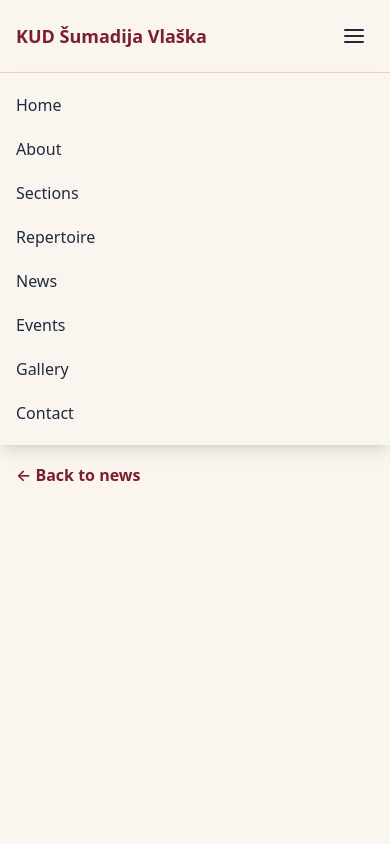
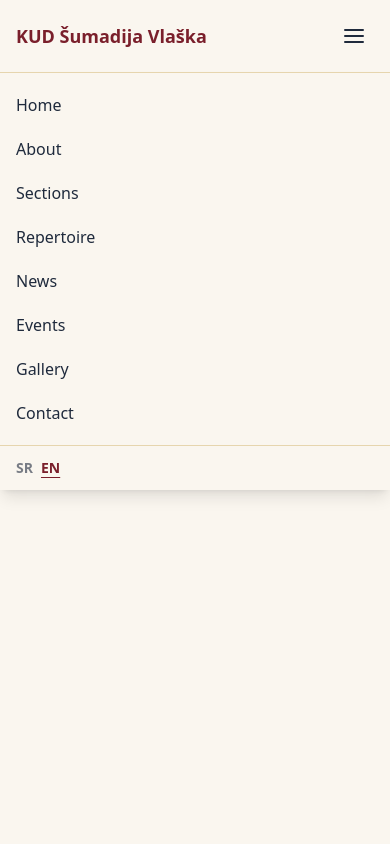
Before and after one commit to vuk00733/kud-sumadija-vlaska, a Next.js app: page /en/vesti/godisnji-koncert-2026 in a window 390 px wide. Both pictures are taken after a click on the button "Menu". Shown: the top 844 px of the page. Built offline with nearby package versions, Linux system fonts and the light colour scheme.

Commit message:
Add language switcher to mobile nav menu
The desktop header's language switcher was hidden on mobile with no
equivalent in the hamburger menu, so mobile users had no way to switch
between sr/en.

```diff
--- a/src/components/MobileNav.tsx
+++ b/src/components/MobileNav.tsx
@@ -3,6 +3,7 @@
 import { useState } from "react";
 import { Link } from "@/i18n/navigation";
 import { useTranslations } from "next-intl";
+import { LanguageSwitcher } from "./LanguageSwitcher";
 
 const links = [
   { href: "/", key: "home" },
@@ -46,6 +47,9 @@
               </li>
             ))}
           </ul>
+          <div className="border-t border-[var(--color-gold)]/40 px-4 py-3">
+            <LanguageSwitcher />
+          </div>
         </nav>
       )}
     </div>
```
